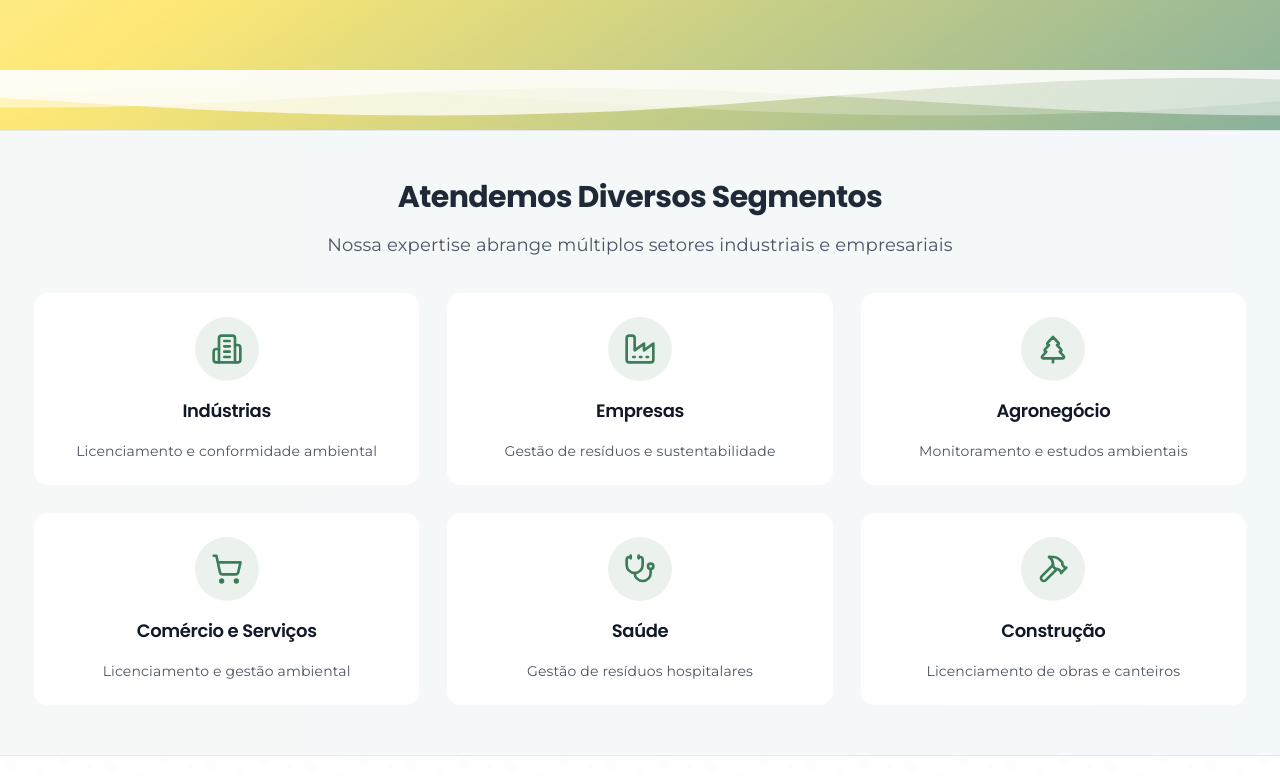
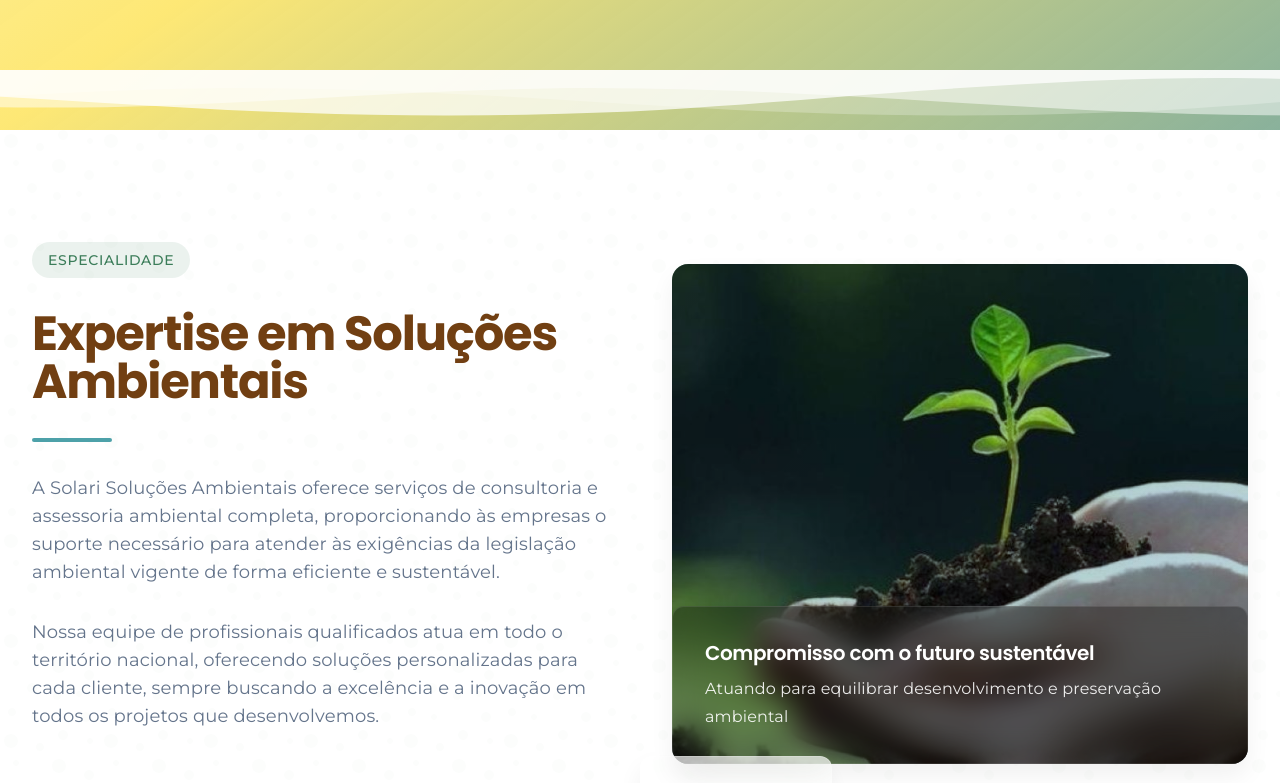
Before and after one commit to pietroorianii/consutoria-ambiental-13, a React (Vite) app: page / in a window 1280 px wide. Shown: the part 840-1623 px from the top of the page. Built offline with nearby package versions, Linux system fonts and the light colour scheme.

Commit message:
Remove home page section

```diff
--- a/src/pages/Index.tsx
+++ b/src/pages/Index.tsx
@@ -2,7 +2,6 @@
 import { HeroBanner } from "@/components/hero-banner";
 import { CompanyIntro } from "@/components/company-intro";
 import { FeaturedServices } from "@/components/featured-services";
-import { SegmentCards } from "@/components/SegmentCards";
 import { Testimonials } from "@/components/testimonials";
 import { CTASection } from "@/components/cta-section";
 import { PageWrapper } from "@/components/ui/page-wrapper";
@@ -24,7 +23,6 @@ const Index = () => {
       </div>
 
       <HeroBanner />
-      <SegmentCards />
       <CompanyIntro />
       <FeaturedServices />
       <Testimonials />
```
